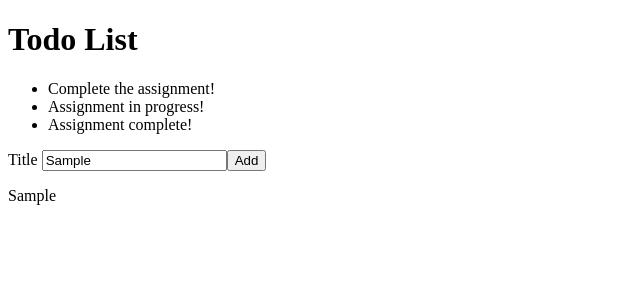
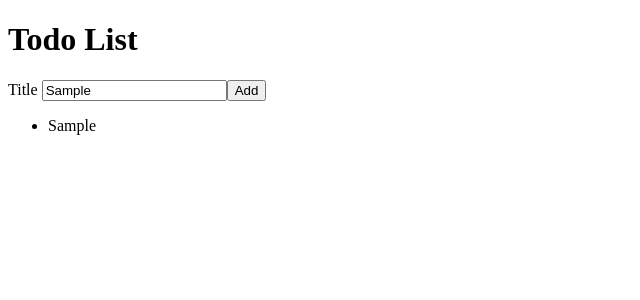
Before and after one commit to raissanfg/react-todo-dove, a React (Create React App) app: page / in a window 1280 px wide. Both pictures are taken after typing "Sample" into the empty fields and a click on the button "Add". Shown: the top 300 px of the page, without its empty margins (0-640 px from the left). Built offline with nearby package versions, Linux system fonts and the light colour scheme; the HTML template or start-up script is replaced by a standard one.

Commit message:
lesson_1_4

```diff
--- a/src/AddTodoForm.js
+++ b/src/AddTodoForm.js
@@ -1,18 +1,24 @@
 import React from 'react';
 
- export default function AddTodoForm(props) {
+
+
+ export default function AddTodoForm( {onAddTodo}) {
+  const [todoTitle, setTodoTitle] = React.useState('');
+
+  function handleTitleChange(event) {
+    const newTodoTitle = event.target.value
+    setTodoTitle(newTodoTitle);
+  }
 
   function handleAddTodo(event) {
     event.preventDefault()
-    const todoTitle = event.target.elements.title.value
-    console.log(todoTitle);
-    props.onAddTodo(todoTitle);
+    onAddTodo({ title: todoTitle, id: Date.now()});
 
   }
      return (
       <form onSubmit={handleAddTodo}>
         <label htmlFor='todoTitle'> Title  </label>
-        <input id='todoTitle' type='text' name='title'></input>
+        <input id='todoTitle' type='text' name='title' value={todoTitle}  onChange={handleTitleChange} ></input>
         <button type="submit">Add</button>
 
       </form>
--- a/src/App.js
+++ b/src/App.js
@@ -3,20 +3,27 @@
 import AddTodoForm from './AddTodoForm';
 
 
+
+
 function App() {
-  const [newTodo, setNewTodo] = React.useState('')
+  const [todoList, setTodoList] = React.useState([])
+
+  function addTodo(newTodo) {
+    setTodoList([...todoList, newTodo]);
+  }
 
   return (
     <div>
       <h1>Todo List</h1>
 
-      <TodoList />
-      <AddTodoForm  onAddTodo={setNewTodo}/>
+      <AddTodoForm  onAddTodo={addTodo}/>
+      <TodoList todoList={todoList} />
 
-      <p>{newTodo}</p>
 
     </div>
   );
 }
 
+
+
 export default App;
--- a/src/TodoList.js
+++ b/src/TodoList.js
@@ -1,30 +1,11 @@
 import React from 'react';
 import TodoListItem from './TodoListItem';
 
-
-
-const todoList = [
-    {
-      id: 1,
-      title: 'Complete the assignment!'
-    },
-    {
-      id: 2,
-      title: 'Assignment in progress!'
-    },
-    {
-      id: 3,
-      title: 'Assignment complete!'
-    }
-  ];
-
- export default function TodoList() {
+ export default function TodoList( {todoList} ) {
     return (
       <div>
          <ul>
-         {todoList.map((item) =>
-         <TodoListItem todo={item} key={item.id} />
-         )}
+         {todoList.map(todo => <TodoListItem todo={todo} key={todo.id} /> )}
          </ul>
       </div>
     );
--- a/src/TodoListItem.js
+++ b/src/TodoListItem.js
@@ -1,7 +1,7 @@
 import React from 'react';
 
-export default function TodoListItem(props) {
+export default function TodoListItem( {todo} ) {
   return (
-    <li>{props.todo.title}</li>
+    <li>{todo.title}</li>
   );
 }
```
